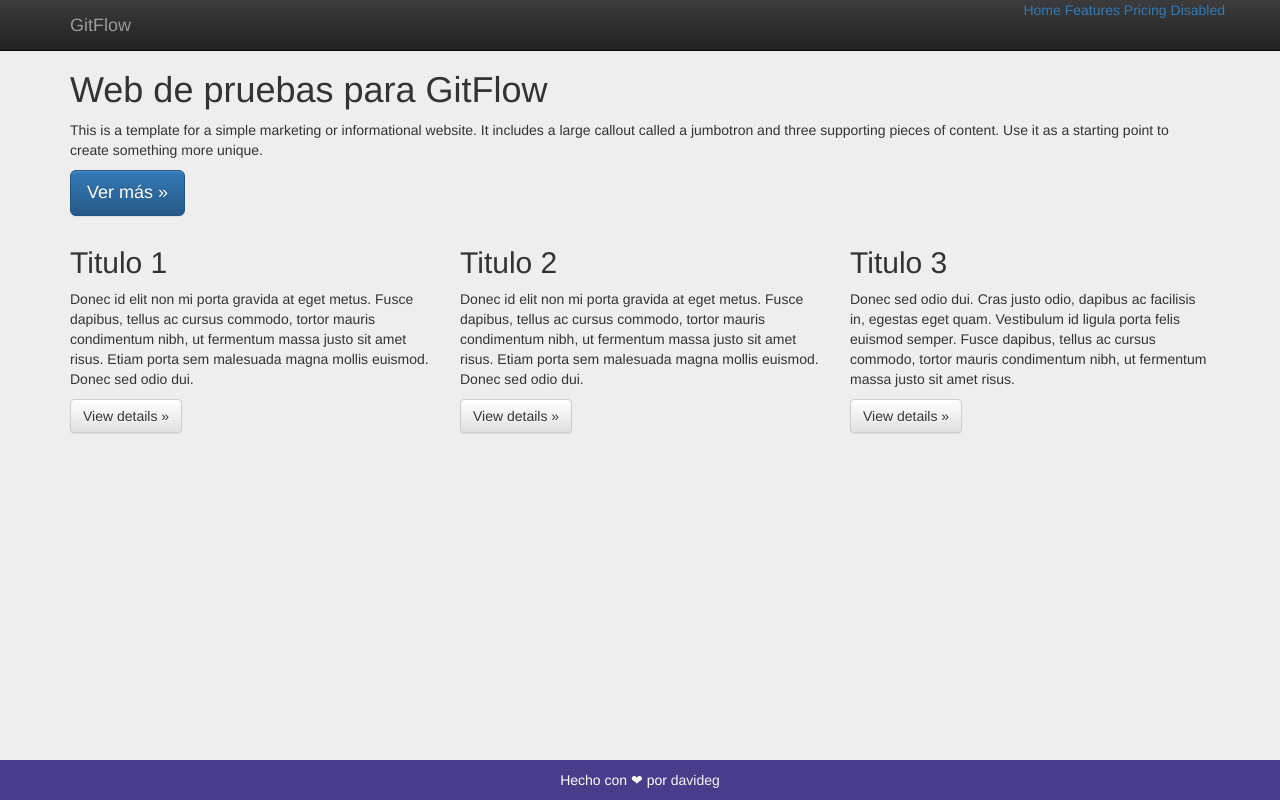
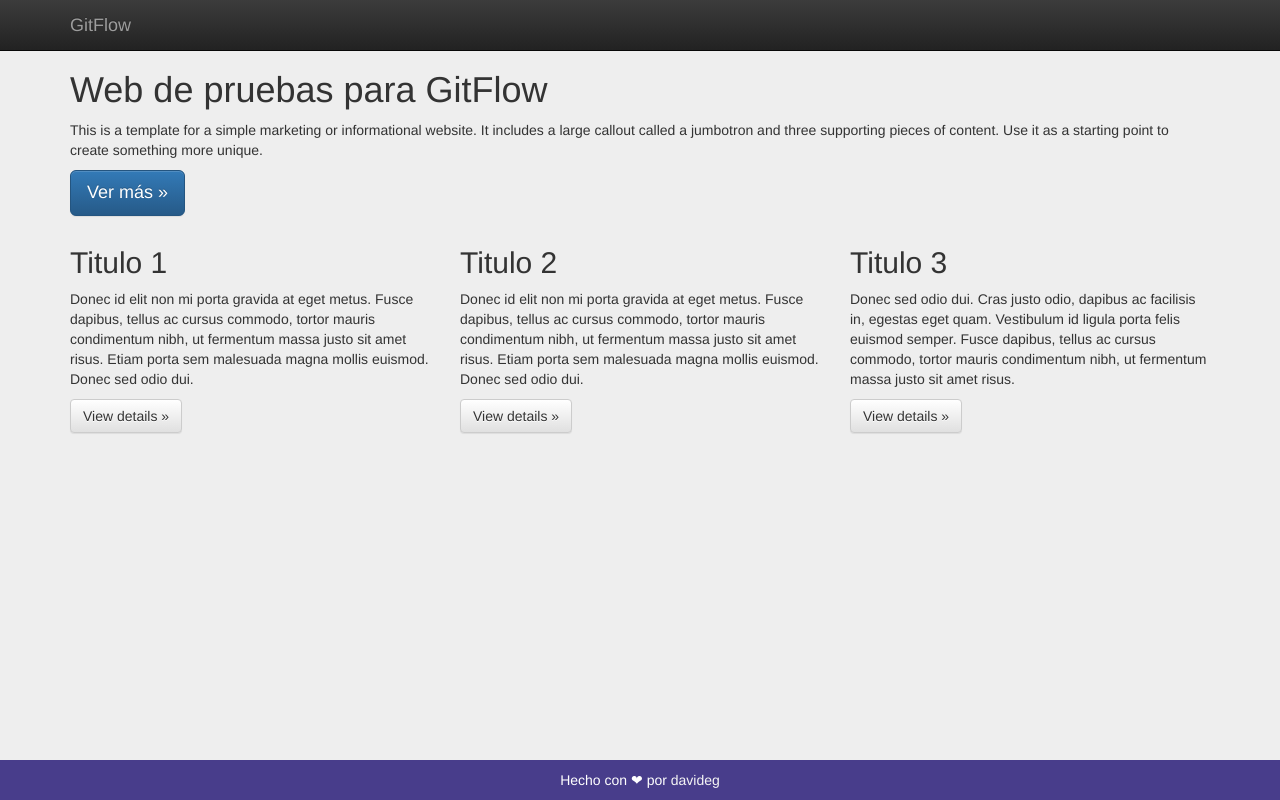
Before and after one commit to davidegc/curso-git, a plain HTML site: page index.html in a window 1280 px wide. Drawn offline with nearby package versions, Linux system fonts and the light colour scheme.

Commit message:
Delete items menu

```diff
--- a/index.html
+++ b/index.html
@@ -52,16 +52,6 @@
           <a class="navbar-brand" href="#">GitFlow</a>
         </div>
 
-        <div class="collapse navbar-collapse" id="navbar">
-          <div class="navbar-nav navbar-right">
-            <a class="nav-item nav-link active" href="#"
-              >Home <span class="sr-only">(current)</span></a
-            >
-            <a class="nav-item nav-link" href="#">Features</a>
-            <a class="nav-item nav-link" href="#">Pricing</a>
-            <a class="nav-item nav-link disabled" href="#">Disabled</a>
-          </div>
-        </div>
         <!--/.navbar-collapse -->
       </div>
     </nav>
```
